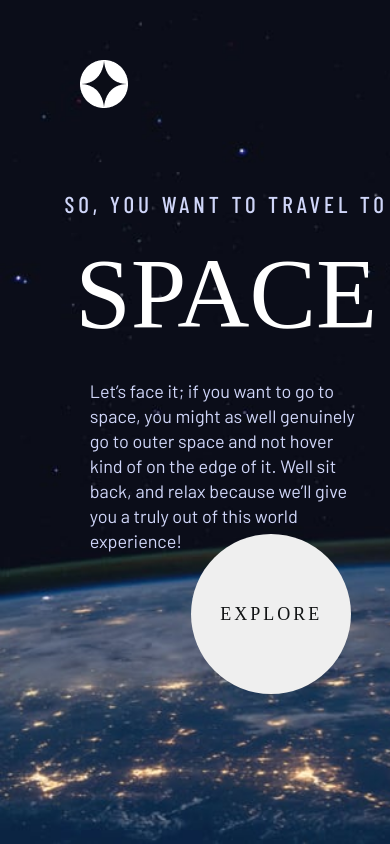
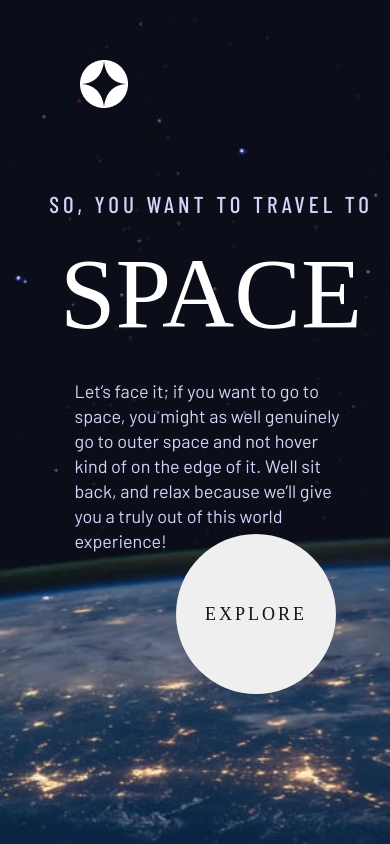
Before and after one commit to DjakaIT/spacetourism-react, a React (Vite) app: page / in a window 390 px wide. Shown: the top 844 px of the page. Built offline with nearby package versions, Linux system fonts and the light colour scheme; a web font is replaced by a local one.

Commit message:
css fixes

```diff
--- a/src/css/home.css
+++ b/src/css/home.css
@@ -214,6 +214,7 @@ h5, h1{
 
     .overlay-container {
         top: 3em;
+        left: 1em;
     }
 
     h1 {
--- a/src/css/navbar.css
+++ b/src/css/navbar.css
@@ -127,7 +127,6 @@ ul li{
       border-collapse: collapse;
       height: 6.25em;
       transition: all 0.3s ease-in-out;
-
   }
 
   ul{
```
